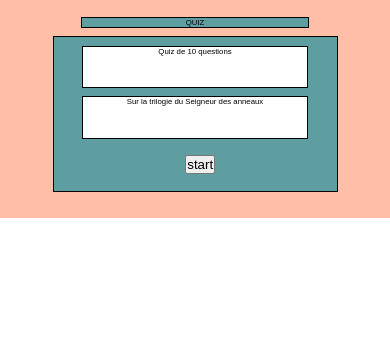
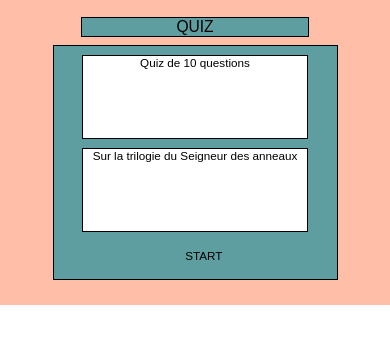
Before and after one commit to Sylvie-B/quizzLOR, a plain HTML site: page index.html in a window 390 px wide. Drawn offline with nearby package versions, Linux system fonts and the light colour scheme.

Commit message:
responsive work

```diff
--- a/index.html
+++ b/index.html
@@ -24,7 +24,7 @@
 
                 <!--    button before start    -->
                 <div id="start">
-                    <button id="btnStart" class="ans">start</button>
+                    <p>START</p>
                 </div>
 
                 <!--    start button to hidden / multiple choice    -->
--- a/style.css
+++ b/style.css
@@ -25,13 +25,18 @@ body {
 #quizz, #gameBoard {
     border: black 1px solid;
     background-color: cadetblue;
-    font-size: 2vw;
+
     text-align: center;
 
 }
 
+#quizz {
+    font-size: 2vw;
+}
+
 #gameBoard {
     margin: 1vh auto;
+    font-size: 1.5vw;
 }
 
 #questNbr, #quest, .case {
@@ -41,8 +46,7 @@ body {
 
 #questNbr, #quest, #answer {
     width: 80%;
-    /*  this time   */
-    min-height: 5vh;
+    min-height: 10vh;
     margin: 1vh auto;
 }
 
@@ -63,6 +67,20 @@ body {
     height: 5vh;
 }
 
-/*@media screen and (max-width: px) {*/
-/* */
-/*}*/
+@media screen and (max-width: 800px) {
+    #quizz {
+        font-size: 3vw;
+    }
+    #gameBoard {
+        font-size: 2vw;
+    }
+}
+
+@media screen and (max-width: 600px) {
+    #quizz {
+        font-size: 4vw;
+    }
+    #gameBoard {
+        font-size: 3vw;
+    }
+}
```
